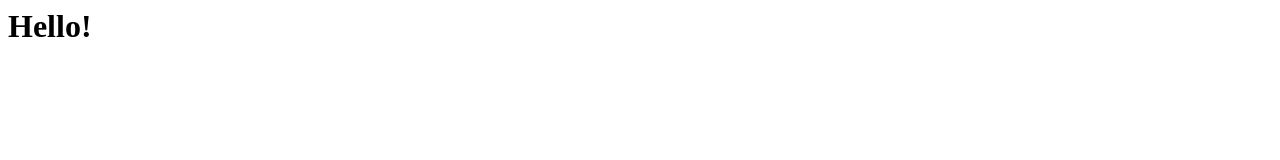
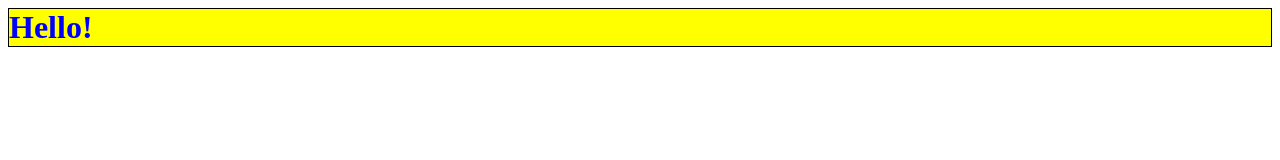
Before and after one commit to doctorvenables/webApp1, a plain HTML site: page index.html in a window 1280 px wide. Drawn offline with Linux system fonts and the light colour scheme.

Commit message:
Update index.html

```diff
--- a/index.html
+++ b/index.html
@@ -1,6 +1,7 @@
 <head>
+ <link type="text/css" rel="stylesheet" href="https://doctorvenables.github.io/webApp1/style.css" />
   <script src="https://telegram.org/js/telegram-web-app.js">
-  <link type="text/css" rel="stylesheet" href="https://doctorvenables.github.io/webApp1/style.css" />
+
   </script>
 </head>
 <body>
```
